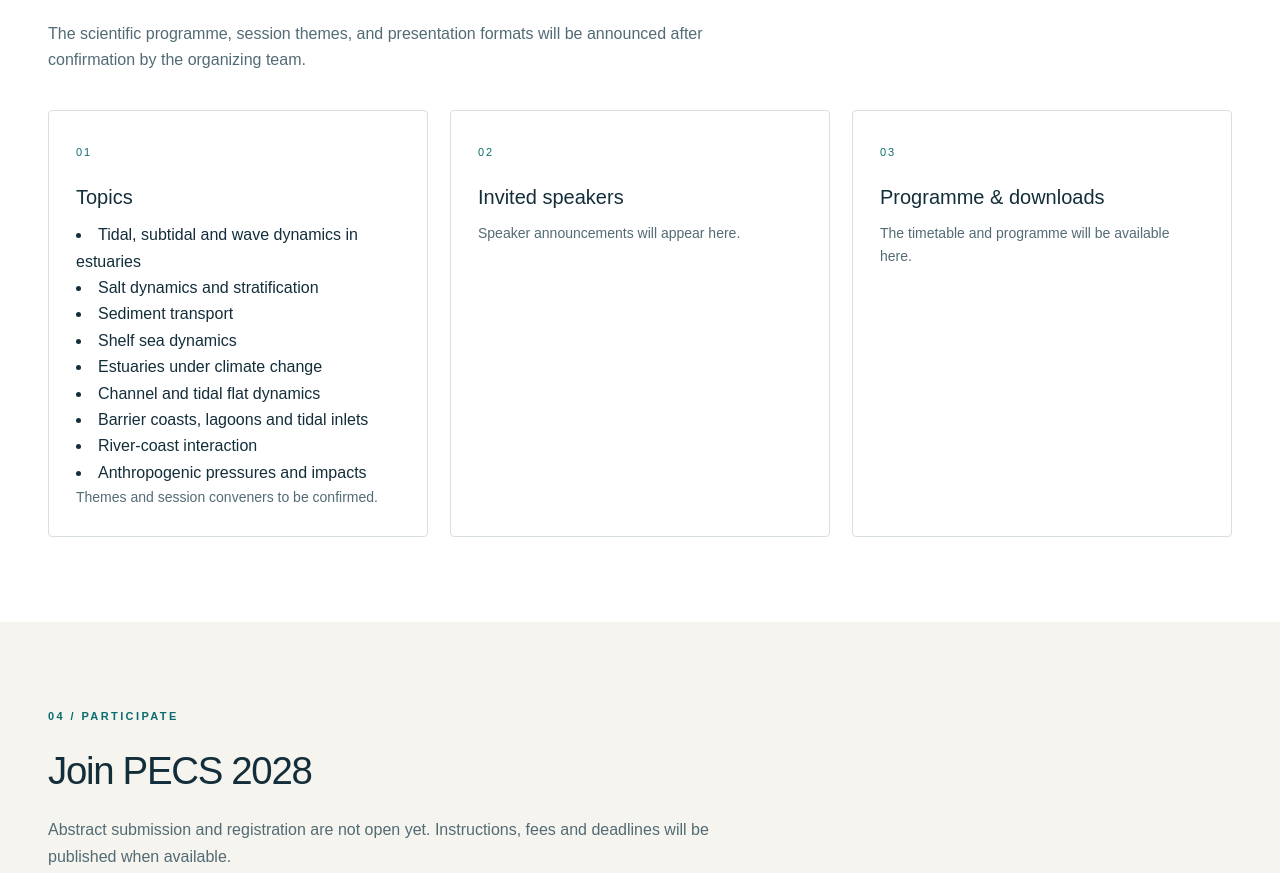
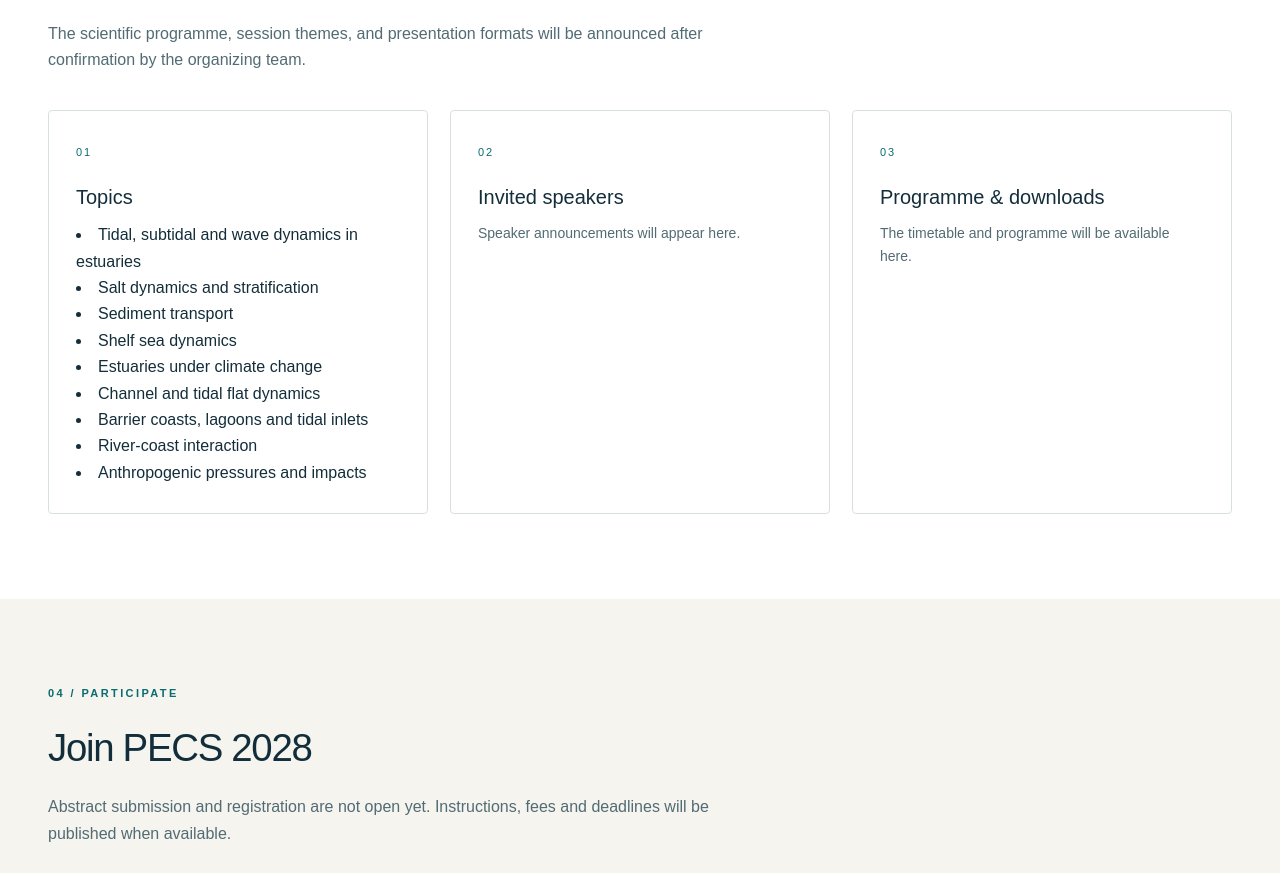
Before and after one commit to pecs2028/pecs-2028, a plain HTML site: page index.html in a window 1280 px wide. Shown: the part 1432-2305 px from the top of the page. Drawn offline with Linux system fonts and the light colour scheme.

Commit message:
Update index.html

```diff
--- a/index.html
+++ b/index.html
@@ -4,7 +4,8 @@
 <main id="main"><section class="hero"><div class="container hero-grid"><div class="hero-copy"><p class="eyebrow">LA PAZ, MEXICO · 2028</p><h1>Physics of Estuaries<br>and Coastal Seas</h1><p class="edition">PECS <span>— 2028</span></p><p class="intro">A meeting point for coastal ocean science.<br>A new horizon in La Paz, Mexico.</p><div class="actions"><a class="button" href="#about">Explore the meeting <span aria-hidden="true">↗</span></a><a class="text-link" href="#participate">Participation information →</a></div><p class="draft"><span aria-hidden="true"></span>Preliminary website · Details to be confirmed</p></div><div class="hero-art"><img src="assets/pecs-2028-logo.png" alt="PECS 2028 logo with the Baja California peninsula, Gulf of California eddies and Pacific upwelling" width="1024" height="1024"><span class="art-caption">PECS · LA PAZ · 2028</span></div></div><div class="container facts"><div><span>Host city</span><strong>La Paz, Mexico</strong></div><div><span>Year</span><strong>2028</strong></div><div><span>Meeting dates</span><strong>November 6 - 10, 2028</strong></div></div></section>
 
 <section id="dates" class="dates-section"><div class="container section split"><div><p class="eyebrow">02 / DATES</p><h2>Plan your participation</h2><p>The year and host city have been identified. Exact dates and deadlines will be published once confirmed.</p></div><ul class="date-list"><li><span>Conference dates</span><strong>November 6 - 10, 2028</strong></li><li><span>Abstract submission deadline</span><strong>To be announced</strong></li><li><span>Early registration deadline</span><strong>To be announced</strong></li><li><span>Final registration deadline</span><strong>To be announced</strong></li></ul></div></section>
-<section id="programme" class="container section"><p class="eyebrow">03 / PROGRAMME</p><h2>Science at the centre</h2><p class="section-intro">The scientific programme, session themes, and presentation formats will be announced after confirmation by the organizing team.</p><div class="cards">
+<section id="programme" class="container section"><p class="eyebrow">03 / PROGRAMME</p><h2>Science at the centre</h2><p class="section-intro">The scientific programme, session themes, and presentation formats will be announced after confirmation by the organizing team.</p>
+  <div class="cards">
   <article class="card">
     <span class="card-number">01</span><h3>Topics</h3>
       <li>Tidal, subtidal and wave dynamics in estuaries</li>
@@ -16,8 +17,13 @@
       <li>Barrier coasts, lagoons and tidal inlets</li>
       <li>River-coast interaction</li>
       <li>Anthropogenic pressures and impacts</li>
-    <p>Themes and session conveners to be confirmed.</p></article><article class="card">
-    <span class="card-number">02</span><h3>Invited speakers</h3><p>Speaker announcements will appear here.</p></article><article class="card"><span class="card-number">03</span><h3>Programme & downloads</h3><p>The timetable and programme will be available here.</p></article></div></section>
+    </article><article class="card">
+    <span class="card-number">02</span><h3>Invited speakers</h3><p>Speaker announcements will appear here.</p></article>
+  <article class="card">
+    <span class="card-number">03</span><h3>Programme & downloads</h3><p>The timetable and programme will be available here.</p></article>
+  </div>
+</section>
+
 <section id="participate" class="participate-section"><div class="container section"><p class="eyebrow">04 / PARTICIPATE</p><h2>Join PECS 2028</h2><p class="section-intro">Abstract submission and registration are not open yet. Instructions, fees and deadlines will be published when available.</p><div class="cards two"><article class="card"><span class="card-number">01</span><h3>Submit an abstract</h3><p>Submission guidelines and the submission platform will be announced here.</p><span class="status">Not yet open</span></article><article class="card"><span class="card-number">02</span><h3>Register for the meeting</h3><p>Registration fees, payment information and eligibility details are to be confirmed.</p><span class="status">Not yet open</span></article></div><p class="platform-note">The conference platform is being prepared. Official links will appear here when available.</p><a hidden class="button platform-link" href="#">Open conference platform ↗</a></div></section>
 <section id="la-paz" class="container section"><div class="split"><div><p class="eyebrow">05 / LA PAZ</p><h2>A new horizon.<br>La Paz, Mexico.</h2></div><p class="lead">The conference is being organized in La Paz, Baja California Sur. Venue and practical travel information are still being finalized.</p></div><div class="cards"><article class="card"><span class="card-number">01</span><h3>Conference venue</h3><p>The venue name, address and accessibility information will be published here.</p></article><article class="card"><span class="card-number">02</span><h3>Travel & accommodation</h3><p>Arrival guidance, accommodation options and any conference rates will be announced.</p></article><article class="card"><span class="card-number">03</span><h3>Local information</h3><p>Local transport, visitor information and practical recommendations will follow.</p></article></div></section>
 <section id="about" class="section container split"><div><p class="eyebrow">06 / THE MEETING</p><h2>Where estuaries meet<br>the coastal ocean.</h2></div><div><p class="lead">PECS 2028 is being organized in La Paz, Baja California Sur, Mexico. This preliminary website will bring together the information needed to plan your participation in the Physics of Estuaries and Coastal Seas conference.</p><div class="science-note"><h3>A regional identity</h3><p>The visual identity connects the peninsula, Gulf of California eddies and Pacific-side upwelling—an oceanographic setting for this edition.</p></div></div>
@@ -25,14 +31,10 @@
   <article class="pecs-idea" aria-labelledby="pecs-idea-title">
     <h3 id="pecs-idea-title">The Idea Behind the PECS</h3>
     <p>PECS (Physics of Estuaries and Coastal Seas) is an independent organisation whose sole purpose is to organise the PECSbiennial conferences. The objectives of these conferences are to</p>
-    <div>
       <li>Promote exchange of information on recent developments in physics of estuaries and coastal seas</li>
       <li>Stimulate cooperation between coastal engineers and coastal oceanographers</li>
       <li>To provide a forum for graduate students and young scientists and engineers where they feel comfortable to interact with experienced scientists</li>
-    </div>
-    <div>
       <p>Emphasis is on the results of field and laboratory measurements, and theoretical and numerical analysis, with the aim of better understanding the underlying physical processes. Other relevant topics are also acceptable. This conference series emphasizes informal exchanges in a collegial environment.</p>
-    </div>
   </article>
 
   <article class="pecs-history" aria-labelledby="pecs-history-title">
```
